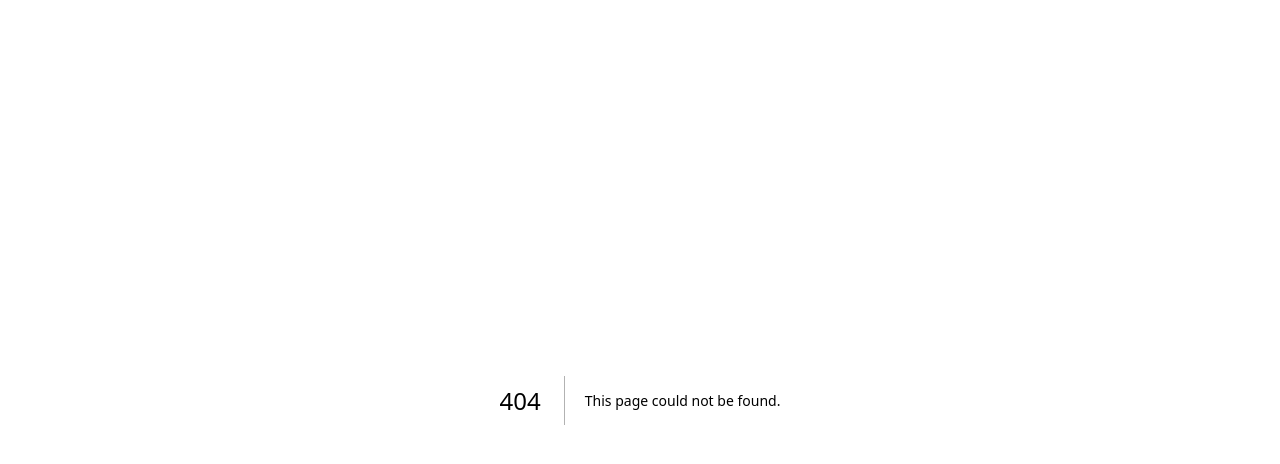
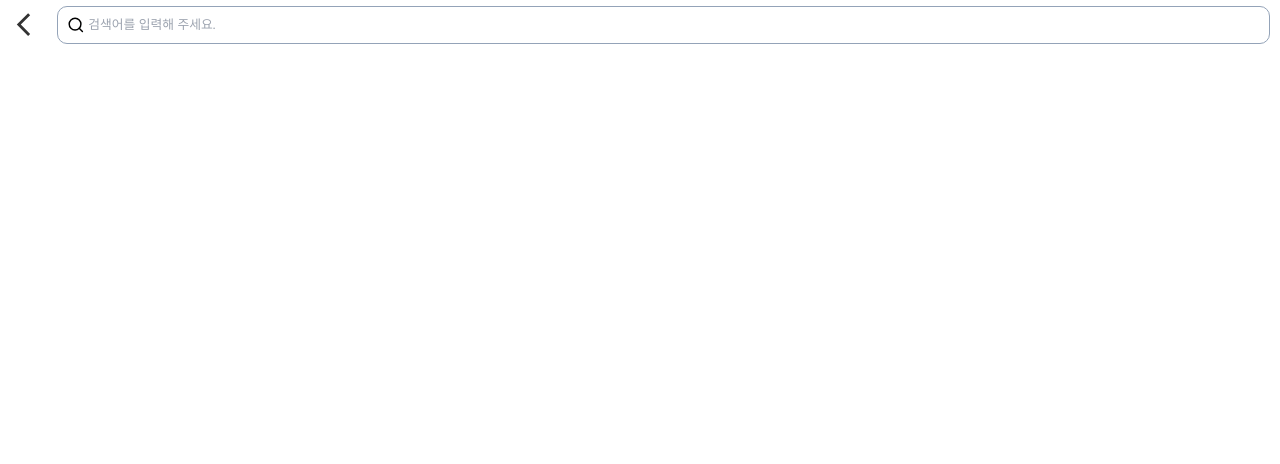
Before and after one commit to tlsrl6427/yogiyo-front, a Next.js app: page /search in a window 1280 px wide. Before the commit this address had no page. Shown: the top 464 px of the page. Built offline with nearby package versions, Linux system fonts and the light colour scheme.

Commit message:
[feat] search page 생성

```diff
--- a/app/home/page.tsx
+++ b/app/home/page.tsx
@@ -3,12 +3,11 @@ import GridIconMenu from '@/components/home/GridIconMenu';
 import MyOrderedEateries from '@/components/home/MyOrderedEateries';
 import NewEateries from '@/components/home/NewEateries';
 import SearchBarLink from '@/components/home/SearchBarLink';
+import Footer from '@/components/common/Footer';
 
 const Home = () => {
   return (
     <div className="flex flex-col w-full pt-[50px]">
-      <Header />
-      {/* <Banner /> */}
       <SearchBarLink />
       <GridIconMenu />
       <div className="p-1.5 bg-slate-100" />
--- a/app/page.tsx
+++ b/app/page.tsx
@@ -6,24 +6,24 @@ import GridIconMenu from '@/components/home/GridIconMenu';
 import MyOrderedEateries from '@/components/home/MyOrderedEateries';
 import NewEateries from '@/components/home/NewEateries';
 import SearchBarLink from '@/components/home/SearchBarLink';
+import Footer from '@/components/common/Footer';
 
 export default function Home() {
   return (
-    <div className="flex flex-col w-full pt-[50px]">
-      {/* <div> */}
+    <div>
       <Head>
         <title>yogiyo</title>
         <meta name="description" content="clone yogiyo"></meta>
       </Head>
       <main className="flex flex-col w-full pt-[50px]">
         <Header />
-        {/* <Banner /> */}
         <SearchBarLink />
         <GridIconMenu />
         <div className="p-1.5 bg-slate-100" />
         <MyOrderedEateries />
         <div className="p-1.5 bg-slate-100" />
         <NewEateries />
+        <Footer />
       </main>
     </div>
   );
--- /dev/null
+++ b/app/search/page.tsx
@@ -0,0 +1,11 @@
+import SearchHeader from "@/components/search/SearchHeader"
+
+const Search = () => {
+  return (
+    <div className="">
+      <SearchHeader />
+    </div>
+  )
+}
+
+export default Search
--- a/components/common/Footer.tsx
+++ b/components/common/Footer.tsx
@@ -30,7 +30,8 @@ const Footer = () => {
         const IconComponent = iconList[i];
         return (
           <Link href={routerPath[i]} className={`w-[20%] flex flex-col gap-1 justify-center items-center py-[15px] ${
-            isFirstRootHome(pathname, routerPath[i]) ? 'text-black' : 'text-slate-500'
+            // 현재 페이지 경로가 footer의 Icon과 같거나, || 최상위 도메인 Home이거나 를 만족할 때 해당 Footer Icon 색상 변경
+            isFirstRootHome(pathname, routerPath[i]) || (pathname === '/' && i === 0) ? 'text-black' : 'text-slate-500'
           }`} key={i}>
             <IconComponent style={{fontSize: '1.4rem'}}/>
             <span className="text-[0.8rem]">{name}</span>
--- /dev/null
+++ b/components/search/SearchHeader.tsx
@@ -0,0 +1,32 @@
+'use client'
+import { useRouter } from 'next/navigation'
+import { MdArrowBackIosNew } from 'react-icons/md';
+import { FiSearch } from 'react-icons/fi';
+
+const SearchHeader = () => {
+  const router = useRouter();
+  const arrowStyle = {
+    fontSize: '1.7rem',
+    margin: '0 10px',
+    cursor: 'pointer',
+    color: '#333'
+  }
+
+  const searchIconStyle = {
+    position: 'absolute',
+    top: '10px',
+    left: '20px',
+    fontSize: '1.1rem'
+  }
+  return (
+    <header className="fixed top-0 left-0 w-full h-[50px] flex justify-between items-center bg-white z-50">
+      <MdArrowBackIosNew style={arrowStyle} onClick={() => router.back()}/>
+      <form className='flex-1 px-[10px] relative'>
+        <FiSearch style={searchIconStyle} />
+        <input className="border rounded-[10px] border-slate-400 w-[100%] p-[8px] pl-[30px] text-[0.8rem]" type="text" placeholder='검색어를 입력해 주세요.'/>
+      </form>
+    </header>
+  )
+}
+
+export default SearchHeader
```
